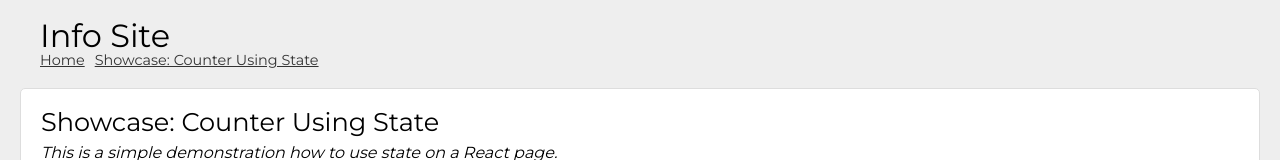
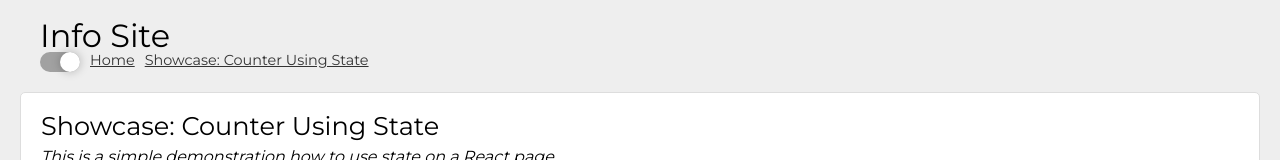
Before and after one commit to Entwickler-Club/dpodreact, a React (Create React App) app: page /showcaseCounterUsingState in a window 1280 px wide. Shown: the top 160 px of the page. Built offline with nearby package versions, Linux system fonts and the light colour scheme.

Commit message:
add a isShowcase toggler with help of context api

```diff
--- a/src/App.tsx
+++ b/src/App.tsx
@@ -1,11 +1,14 @@
 import React from 'react';
+import { ShowcaseProvider } from './context/ShowcaseContext.jsx';
 import Site from './system/components/Site';
 
 function App() {
 	return (
-		<div className="App">
-			<Site />
-		</div>
+		<ShowcaseProvider>
+			<div className='App'>
+				<Site />
+			</div>
+		</ShowcaseProvider>
 	);
 }
 
--- /dev/null
+++ b/src/context/ShowcaseContext.jsx
@@ -0,0 +1,15 @@
+import { createContext, useState } from 'react';
+
+const ShowcaseContext = createContext();
+
+export const ShowcaseProvider = ({ children }) => {
+	const [isShowcase, setIsShowcase] = useState(true);
+
+	return (
+		<ShowcaseContext.Provider value={{ isShowcase, setIsShowcase }}>
+			{children}
+		</ShowcaseContext.Provider>
+	);
+};
+
+export default ShowcaseContext;
--- a/src/system/components/Site.tsx
+++ b/src/system/components/Site.tsx
@@ -1,45 +1,62 @@
-import React from "react";
-import {
-	BrowserRouter as Router,
-	Switch,
-	Route,
-	Link
-} from "react-router-dom";
+import { useContext } from 'react';
+import { BrowserRouter as Router, Switch, Route, Link } from 'react-router-dom';
+import ShowcaseContext from '../../context/ShowcaseContext.jsx';
 import '../styles/reset.scss';
 import '../styles/site.scss';
 import PageHome from '../../custom/components/PageHome';
-import PageShowcaseCounterUsingState from "./PageShowcaseCounterUsingState";
+import PageShowcaseCounterUsingState from './PageShowcaseCounterUsingState';
 
 function Site() {
+	const { isShowcase, setIsShowcase } = useContext(ShowcaseContext);
+
+	const showcaseHandler = () => {
+		setIsShowcase((prevIsShowcase: boolean) => !prevIsShowcase);
+	};
 
 	return (
 		<Router>
-			<div className="app_site">
-				<h1 className="siteTitle">Info Site</h1>
+			<div className='app_site'>
+				<h1 className='siteTitle'>Info Site</h1>
 				<nav>
 					<ul>
 						<li>
-							<Link to="/">Home</Link>
+							<label htmlFor='myToggle' className='toggle'>
+								<input
+									className='toggle_input'
+									type='checkbox'
+									id='myToggle'
+									checked={isShowcase}
+									onChange={showcaseHandler}
+								/>
+								<div className='toggle_fill'></div>
+							</label>
 						</li>
 						<li>
-							<Link to="/showcaseCounterUsingState">Showcase: Counter Using State</Link>
+							<Link to='/'>Home</Link>
 						</li>
+						{isShowcase && (
+							<li>
+								<Link to='/showcaseCounterUsingState'>
+									Showcase: Counter Using State
+								</Link>
+							</li>
+						)}
 					</ul>
 				</nav>
 
-				<section className="app_container">
+				<section className='app_container'>
 					<Switch>
-						<Route exact path="/">
+						<Route exact path='/'>
 							<PageHome />
 						</Route>
-						<Route path="/showcaseCounterUsingState">
+						<Route path='/showcaseCounterUsingState'>
 							<PageShowcaseCounterUsingState />
 						</Route>
 					</Switch>
 				</section>
-			</div >
+			</div>
 		</Router>
-	)
+	);
 }
 
 export default Site;
--- a/src/system/styles/site.scss
+++ b/src/system/styles/site.scss
@@ -39,6 +39,44 @@ body {
 			margin-left: 20px;
 		}
 
+		nav {
+			.toogle {
+				display: inline-block;
+				cursor: pointer;
+			}
+			.toggle_input {
+				display: none;
+			}
+			.toggle_fill {
+				position: relative;
+				width: 40px;
+				height: 20px;
+				border-radius: 20px;
+				background-color: #dddddd;
+				transition: background-color 0.2s;
+			}
+			.toggle_input:checked ~ .toggle_fill {
+				background: #a1a1a1;
+			}
+
+			.toggle_fill::after {
+				content: '';
+				position: absolute;
+				top: 0;
+				left: 0;
+				height: 20px;
+				width: 20px;
+				background-color: #ffffff;
+				box-shadow: 0 0 10px rgba(0, 0, 0, 0.25);
+				border-radius: 20px;
+				transition: transform 0.2s;
+			}
+
+			.toggle_input:checked ~ .toggle_fill::after {
+				transform: translateX(20px);
+			}
+		}
+
 		.app_container {
 			background-color: basic.$secondColor;
 			margin: basic.$margin 0 0 0;
```
